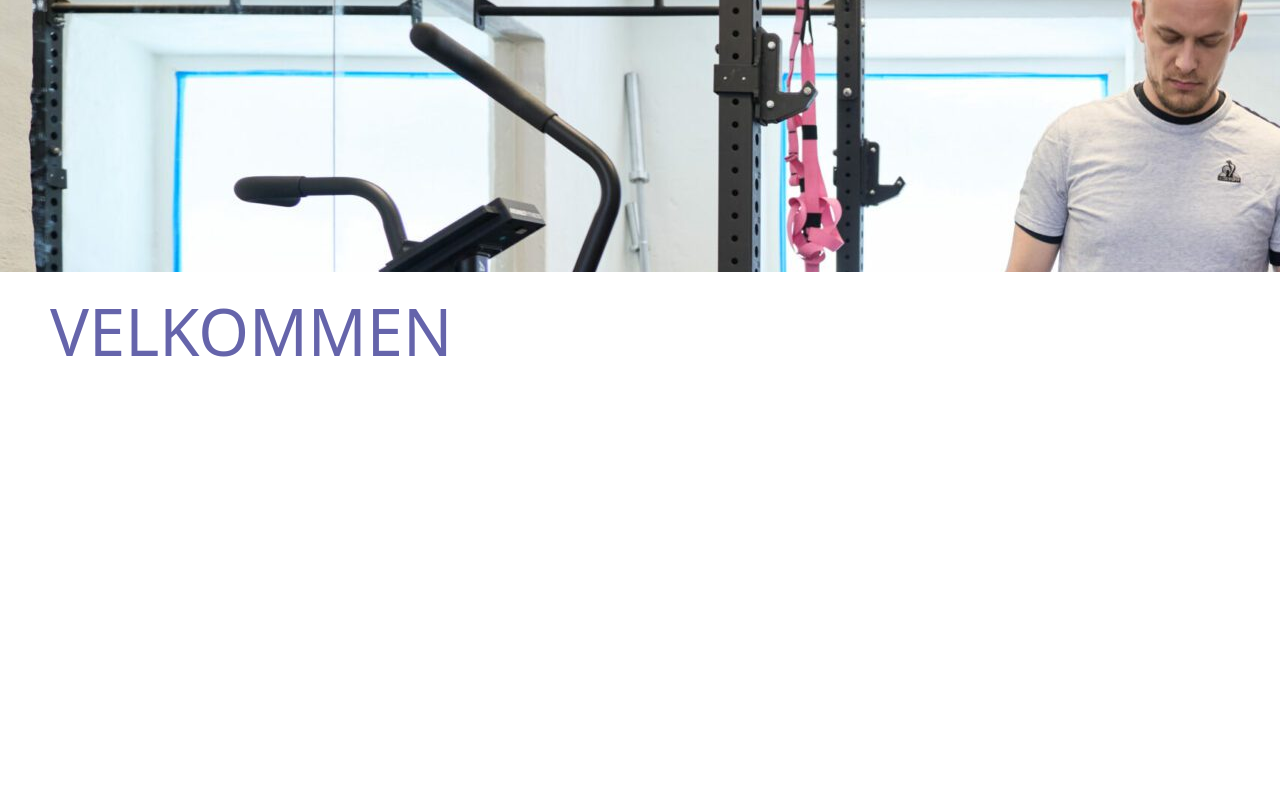
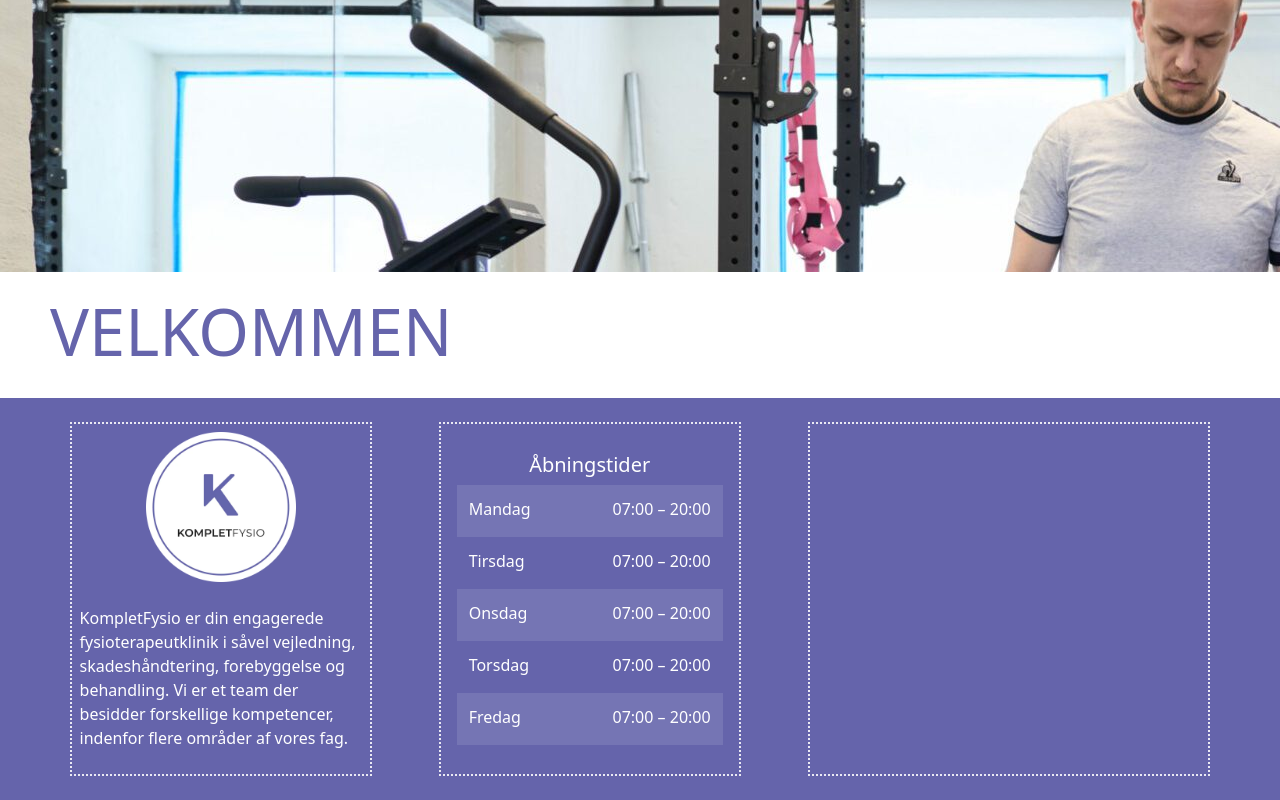
Before and after one commit to EmailKolar/KompletFysio_Frontend, a website: page project/index.html in a window 1280 px wide. Shown: the part 501-1301 px from the top of the page. Before the commit the page ends 899 px from the top, so only its background shows below. Drawn offline with nearby package versions, Linux system fonts and the light colour scheme; files whose address does not match are found by name.

Commit message:
Currently in hte mist of setting up a footer

```diff
--- a/project/index.html
+++ b/project/index.html
@@ -55,7 +55,7 @@
         <div class="row">
             <div class="col-1">
                 <div class="logoContainer">
-                    <a  href="index.html">
+                    <a href="index.html">
                         <img src="static/img/kompletFysioLogo.png" style="width: 150px; height: auto;" alt="Logo"/>
                     </a>
                 </div>
@@ -134,13 +134,81 @@
 
 <div class="bannerContainer">
 
-    </div>
+</div>
 </div>
 
 <div id="mainContentContainer">
     <h1>Velkommen</h1>
 </div>
 
+<div class="footerContainer px-4 py-4">
+    <div class="container-fluid d-flex justify-content-around">
+
+        <div class="footerBoks col-12 col-md-3 px-2 py-2">
+            <img src="static/img/logo-footer.png.webp" style="width:150px; height: auto">
+            <p class="footerText">
+                <br>
+                KompletFysio er din engagerede fysioterapeutklinik i såvel vejledning, skadeshåndtering, forebyggelse og
+                behandling. Vi er et team der besidder forskellige kompetencer, indenfor flere områder af vores fag.
+            </p>
+        </div>
+
+        <div class="footerBoks col-12 col-md-3 px-3 py-3">
+            <h5 class="d-flex justify-content-center" style="color:white;">Åbningstider</h5>
+            <div class="container-fluid">
+                <div class="row footerRowStyling">
+                    <div class="col-sm-12 col-md-4 d-flex justify-content-start">
+                        <p class="d-flex justify-content-start footerText">Mandag</p>
+                    </div>
+                    <div class="col-sm-12 col-md-8">
+                        <p class="d-flex justify-content-end footerText">07:00 – 20:00</p>
+                    </div>
+                </div>
+                <div class="row footerRowStyling">
+                    <div class="col-sm-12 col-md-4 d-flex justify-content-start">
+                        <p class="d-flex justify-content-start footerText">Tirsdag</p>
+                    </div>
+                    <div class="col-sm-12 col-md-8">
+                        <p class="d-flex justify-content-end footerText">07:00 – 20:00</p>
+                    </div>
+                </div>
+                <div class="row footerRowStyling">
+                    <div class="col-sm-12 col-md-4 d-flex justify-content-start">
+                        <p class="d-flex justify-content-start footerText">Onsdag</p>
+                    </div>
+                    <div class="col-sm-12 col-md-8">
+                        <p class="d-flex justify-content-end footerText">07:00 – 20:00</p>
+                    </div>
+                </div>
+                <div class="row footerRowStyling">
+                    <div class="col-sm-12 col-md-4 d-flex justify-content-start">
+                        <p class="d-flex justify-content-start footerText">Torsdag</p>
+                    </div>
+                    <div class="col-sm-12 col-md-8">
+                        <p class="d-flex justify-content-end footerText">07:00 – 20:00</p>
+                    </div>
+                </div>
+                <div class="row footerRowStyling">
+                    <div class="col-sm-12 col-md-4 d-flex justify-content-start">
+                        <p class="d-flex justify-content-start footerText">Fredag</p>
+                    </div>
+                    <div class="col-sm-12 col-md-8">
+                        <p class="d-flex justify-content-end footerText">07:00 – 20:00</p>
+                    </div>
+                </div>
+            </div>
+        </div>
+
+
+
+        <div class="footerBoks col-12 col-md-4">
+            <!-- Indhold til tredje kolonne -->
+        </div>
+
+    </div>
+</div>
+
+
 
 </body>
 </html>
--- a/project/static/css/Index.css
+++ b/project/static/css/Index.css
@@ -94,3 +94,23 @@ h6{
     color: #64ab65;
     border-bottom: 1px solid #6564ab;
 }
+.footerContainer{
+    background-color: #6564ab;
+}
+.footerBoks{
+    border: 2px dotted #e9e9f3;
+    display: flex;
+    flex-direction: column;
+    justify-content: center;
+    align-items: center;
+}
+.footerText{
+    color: white;
+}
+.footerRowStyling{
+    padding-top: 12px;
+    background-color: #6564ab;
+}
+.footerRowStyling:nth-child(odd){
+    background-color: #7575b4;
+}
```
Also changed, not shown: project/javascript/footerObject.js (added, +48 -0 lines), project/static/img/logo-footer.png.webp (added).
